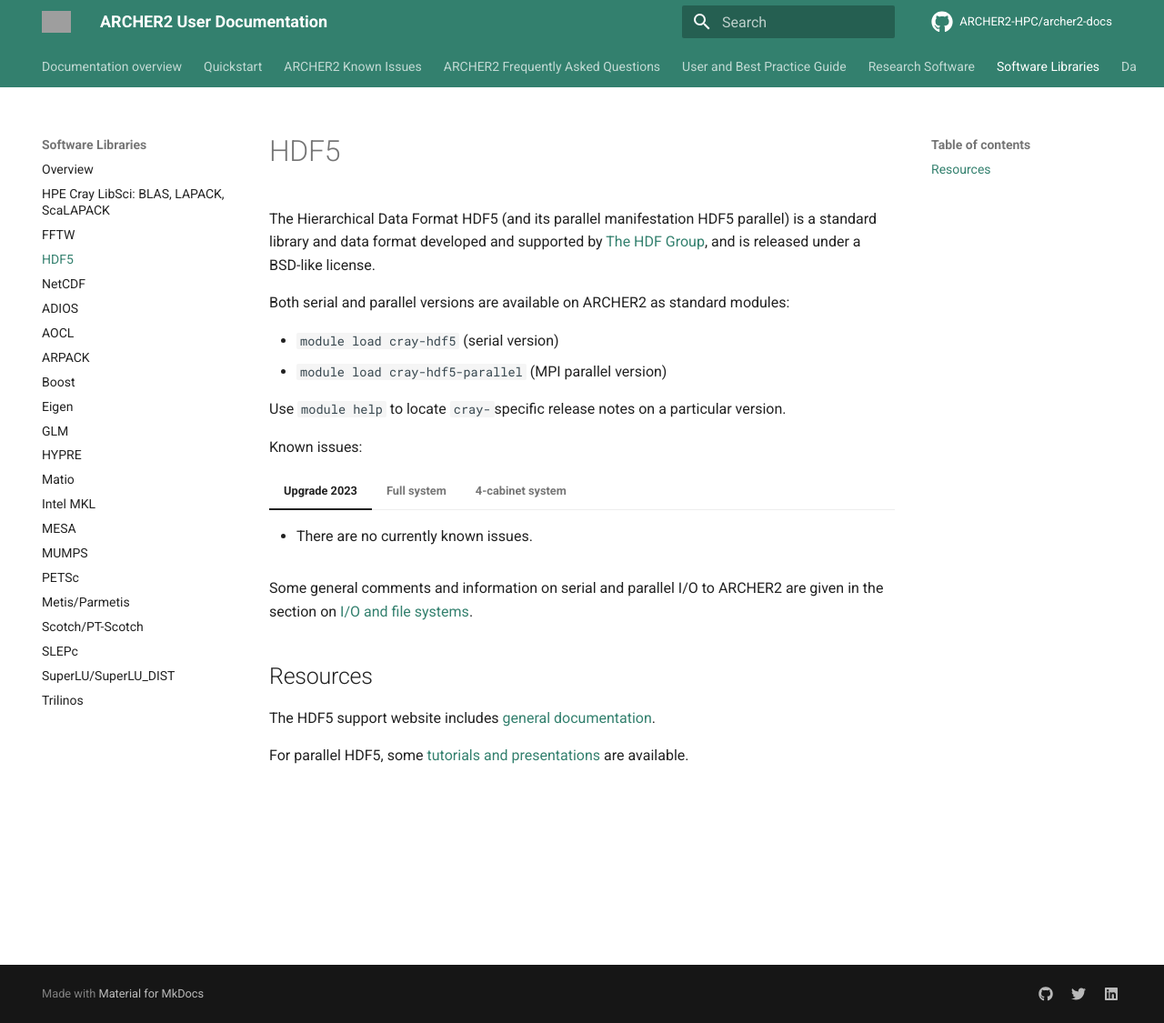
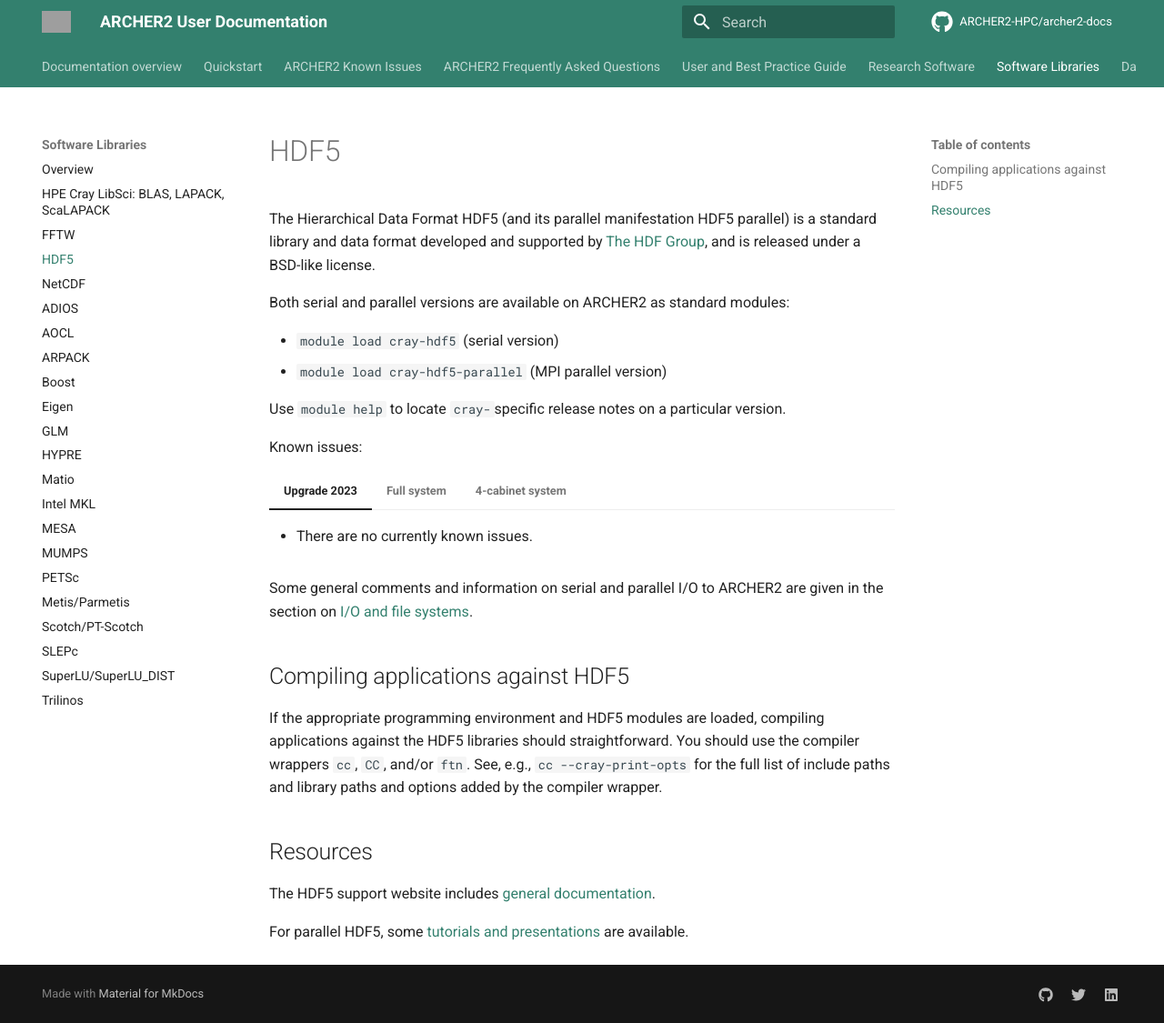
Before and after one commit to ARCHER2-HPC/archer2-docs, an MkDocs documentation site: the page built from docs/software-libraries/hdf5.md, in a window 1280 px wide and 1125 px high. Shown: the whole window at 91% size. Built offline with MkDocs 1.6.1 and Material for MkDocs 9.7.7, drawn with Linux system fonts in a browser that asks for light colours; comment, search, counter and statistics services are not loaded; grey boxes are pictures that could not be loaded.

Commit message:
Add note on compiling/linkinf against hdf5

```diff
--- a/docs/software-libraries/hdf5.md
+++ b/docs/software-libraries/hdf5.md
@@ -36,6 +36,14 @@
 to ARCHER2 are given in the section on
 [I/O and file systems](../user-guide/io.md).
 
+## Compiling applications against HDF5
+
+If the appropriate programming environment and HDF5 modules are loaded,
+compiling applications against the HDF5 libraries should straightforward.
+You should use the compiler wrappers `cc`, `CC`, and/or `ftn`. See, e.g.,
+`cc --cray-print-opts` for the full list of include paths and library
+paths and options added by the compiler wrapper.
+
 
 ## Resources
 
```
